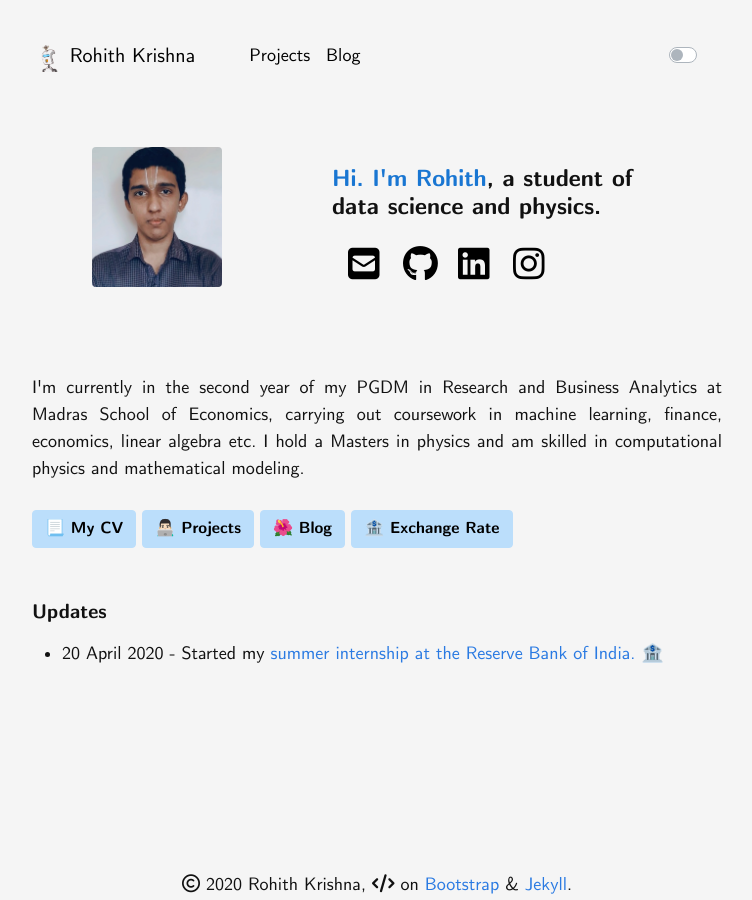
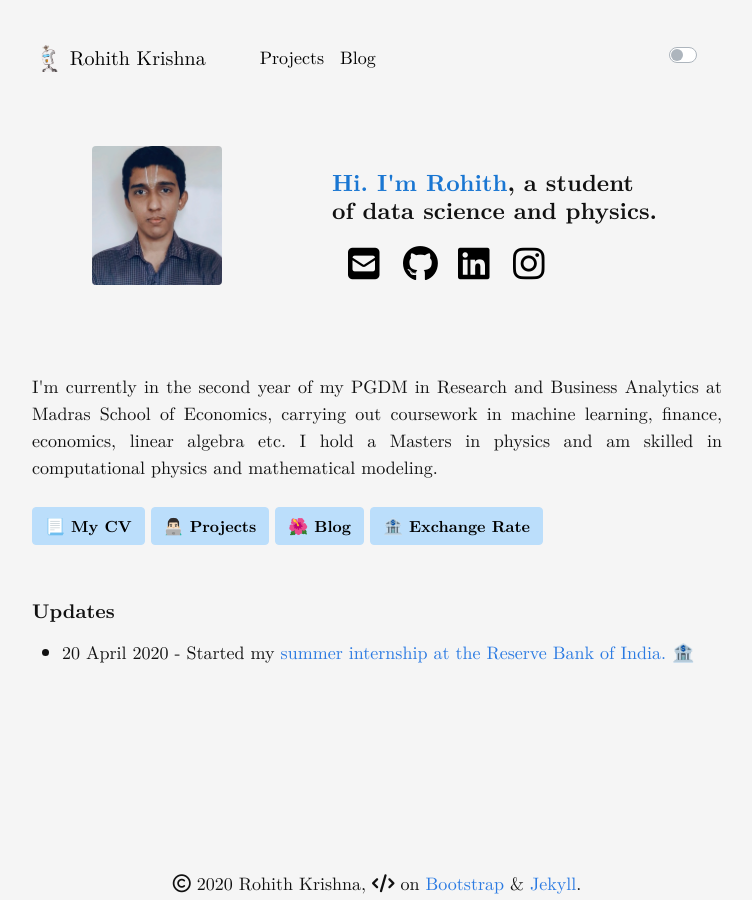
Before and after one commit to rohithmay/rohithmay.github.io, a Jekyll site: the page built from index.md, in a window 1280 px wide. Shown: the whole page, without its empty margins (263-1015 px from the left). Built offline with Jekyll 4.4.1, drawn with Linux system fonts in a browser that asks for light colours; nearby versions of some CDN libraries; a style sheet for code colours, icons or effects is not loaded.

Commit message:
Update main.scss

```diff
--- a/css/main.scss
+++ b/css/main.scss
@@ -7,8 +7,8 @@
 // Our variables
 //$base-font-family: 'Nunito', Helvetica, Arial, sans-serif;
 // $base-font-family: 'Helvetica Neue', Helvetica, Arial, sans-serif;
-//$base-font-family: 'Latin Modern', Georgia, Times, serif;
-$base-font-family: 'CMU Sans', Helvetica, sans-serif;
+$base-font-family: 'Latin Modern', Helvetica, sans-serif;
+//$base-font-family: 'CMU Sans', Helvetica, sans-serif;
 $base-font-size: 18px;
 $small-font-size: $base-font-size * 0.875;
 $base-line-height: 1.5;
```
